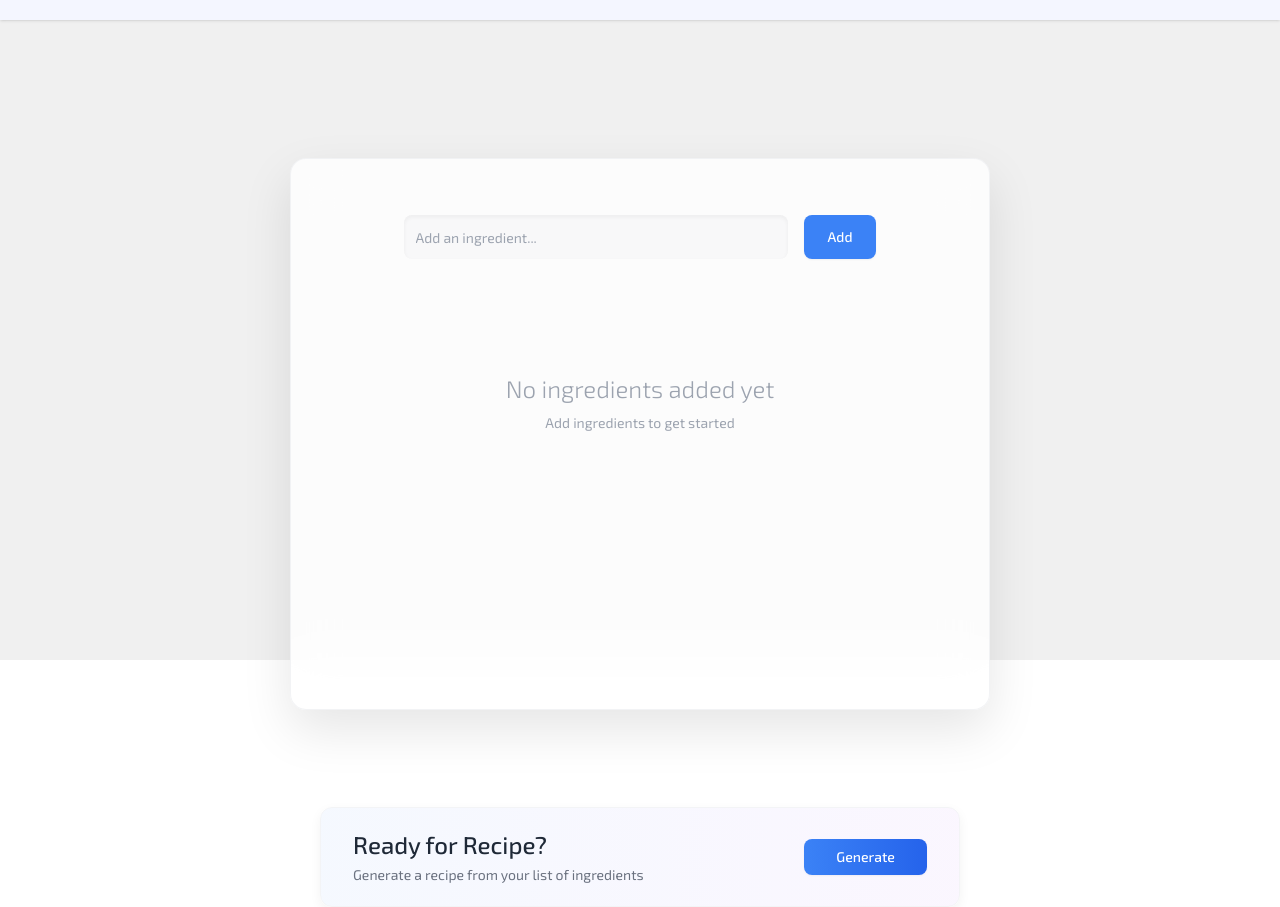
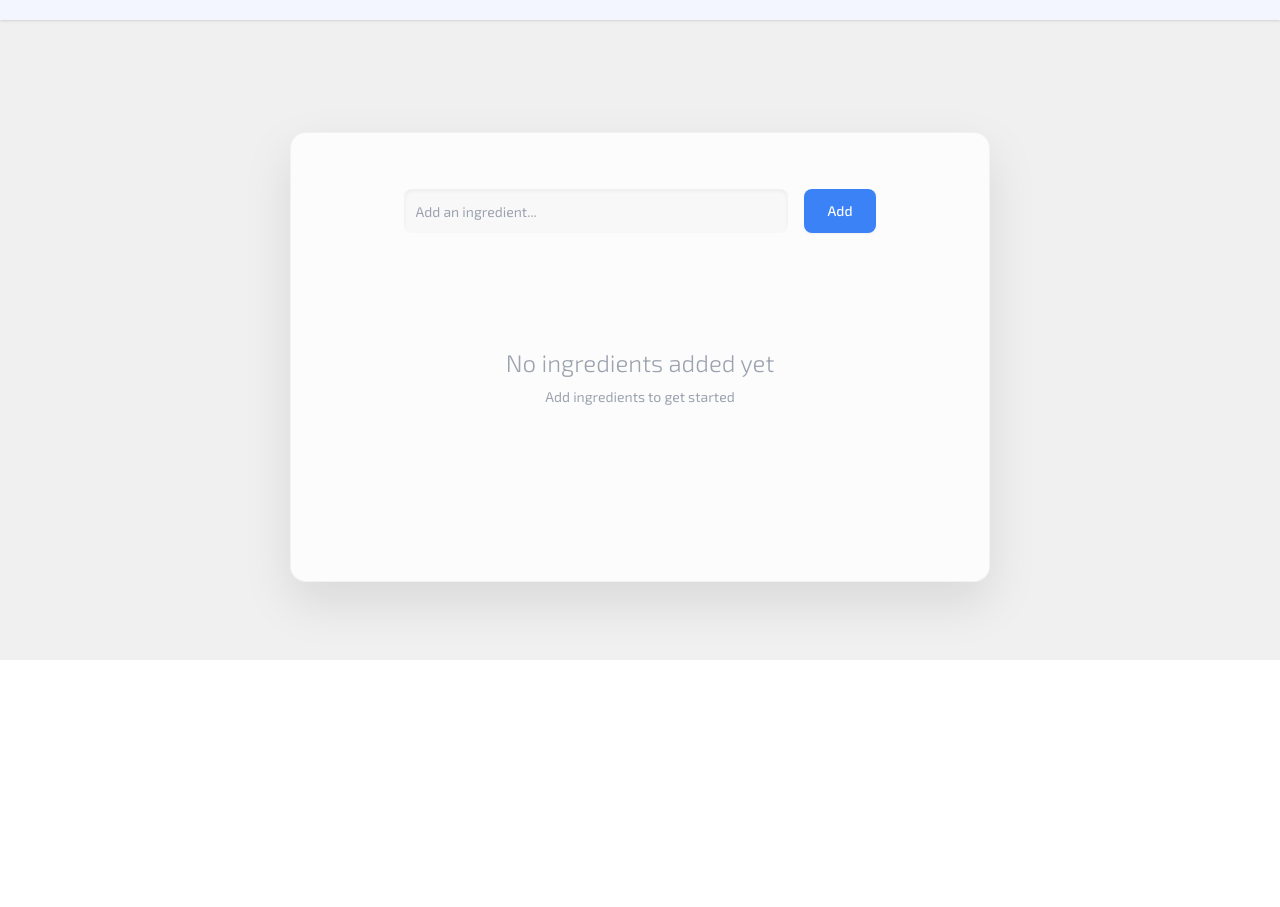
Before and after one commit to karthik8t/reactPlayGround, a React (Vite) app in the folder ai-chef/: page / in a window 1280 px wide. Shown: the part 140-1047 px from the top of the page. After the commit the page ends 921 px from the top, so only its background shows below. Built offline with nearby package versions, Linux system fonts and the light colour scheme.

Commit message:
added conditional renderating and styling

```diff
--- a/ai-chef/src/App.css
+++ b/ai-chef/src/App.css
@@ -0,0 +1,11 @@
+.generateRecipe {
+    animation: fade-in 1s;
+}
+@keyframes fade-in {
+    from {
+        opacity: 0;
+    }
+    to {
+        opacity: 100;
+    }
+}
--- a/ai-chef/src/App.tsx
+++ b/ai-chef/src/App.tsx
@@ -1,5 +1,4 @@
 import './App.css'
-import {Button} from "@/components/ui/button.tsx";
 import Header from "@/components/header/Header.tsx";
 import Ingredients from "@/components/ingredients/Ingredients.tsx";
 
--- a/ai-chef/src/components/ingredients/IngredientItems.tsx
+++ b/ai-chef/src/components/ingredients/IngredientItems.tsx
@@ -4,7 +4,7 @@ type Props = {
 
 export default function IngredientItems({ ingredients }: Props) {
     return (
-        <div className="space-y-4">
+        <div className="space-y-4 ingredientItem">
             <h1 className="text-3xl font-semibold text-gray-800 dark:text-gray-100">
                 Ingredients in hand:
             </h1>
--- a/ai-chef/src/components/ingredients/Ingredients.tsx
+++ b/ai-chef/src/components/ingredients/Ingredients.tsx
@@ -4,9 +4,46 @@ import {Button} from "@/components/ui/button.tsx";
 import {cn} from "@/lib/utils.ts";
 import {useState} from "react";
 import IngredientItems from "./IngredientItems";
+import "./ingredientStyle.css"
 
 
 type Props = {};
+
+function GenerateRecipe() {
+    return <CardFooter className={cn(
+        "mt-auto mb-12 py-6 px-8",
+        "min-h-[100px]",
+        "bg-gradient-to-r from-blue-500/5 to-purple-500/5",
+        "w-11/12 rounded-xl",
+        "flex items-center justify-between",
+        "shadow-[0_4px_12px_rgba(0,0,0,0.05)]",
+        "border border-gray-100",
+        "max-w-[60rem] generateRecipe"
+    )}>
+        <div className="space-y-1">
+            <h1 className="text-2xl font-medium text-gray-800">
+                Ready for Recipe?
+            </h1>
+            <p className="text-gray-500 text-sm">
+                Generate a recipe from your list of ingredients
+            </p>
+        </div>
+        <Button
+            type="button"
+            className={cn(
+                "bg-gradient-to-r from-blue-500 to-blue-600",
+                "hover:from-blue-600 hover:to-blue-700",
+                "text-white font-medium",
+                "px-8 py-2.5 rounded-lg",
+                "shadow-sm",
+                "transition-all duration-200"
+            )}
+        >
+            Generate
+        </Button>
+    </CardFooter>;
+}
+
 export default function Ingredients({}: Props) {
     const [ingredients, setIngredients] = useState<string[]>([]);
 
@@ -74,7 +111,7 @@ export default function Ingredients({}: Props) {
                 "min-h-[500px]"
             )}>
                 {ingredients.length > 0 ? (
-                    <IngredientItems ingredients={ingredients} />
+                    <IngredientItems ingredients={ingredients}/>
                 ) : (
                     <div className="flex flex-col items-center justify-center h-48">
                         <h1 className="text-2xl text-gray-400 font-light">
@@ -86,38 +123,7 @@ export default function Ingredients({}: Props) {
                     </div>
                 )}
             </CardContent>
-            <CardFooter className={cn(
-                "mt-auto mb-12 py-6 px-8",
-                "min-h-[100px]",
-                "bg-gradient-to-r from-blue-500/5 to-purple-500/5",
-                "w-11/12 rounded-xl",
-                "flex items-center justify-between",
-                "shadow-[0_4px_12px_rgba(0,0,0,0.05)]",
-                "border border-gray-100",
-                "max-w-[60rem]"
-            )}>
-                <div className="space-y-1">
-                    <h1 className="text-2xl font-medium text-gray-800">
-                        Ready for Recipe?
-                    </h1>
-                    <p className="text-gray-500 text-sm">
-                        Generate a recipe from your list of ingredients
-                    </p>
-                </div>
-                <Button
-                    type="button"
-                    className={cn(
-                        "bg-gradient-to-r from-blue-500 to-blue-600",
-                        "hover:from-blue-600 hover:to-blue-700",
-                        "text-white font-medium",
-                        "px-8 py-2.5 rounded-lg",
-                        "shadow-sm",
-                        "transition-all duration-200"
-                    )}
-                >
-                    Generate
-                </Button>
-            </CardFooter>
+            {ingredients.length>3 && <GenerateRecipe/>}
         </Card>
     );
 };
```
Also changed, not shown: ai-chef/src/components/ingredients/ingredientStyle.css (added).
